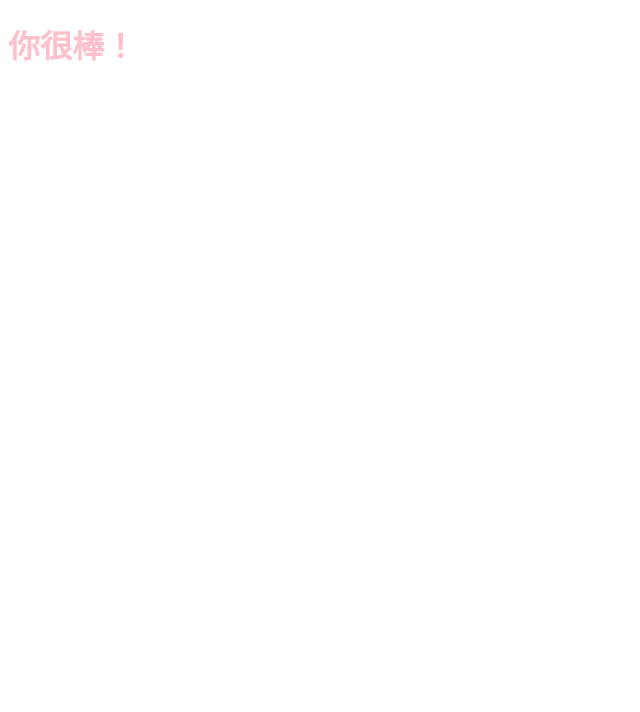
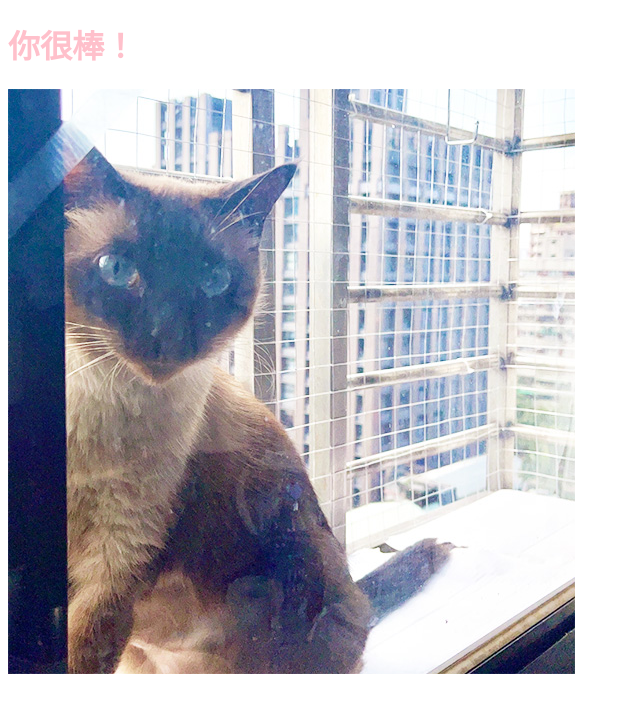
Before and after one commit to cheniwen/test00, a plain HTML site: page index.html in a window 1280 px wide. Shown: the whole page, without its empty margins (0-640 px from the left). Drawn offline with Linux system fonts and the light colour scheme.

Commit message:
新增圖

```diff
--- a/index.html
+++ b/index.html
@@ -9,5 +9,6 @@
 </head>
 <body>
     <h1>你很棒！</h1>
+    <img src="img/momo.jpg" alt="">
 </body>
 </html>
```
Also changed, not shown: img/momo.jpg (added).
